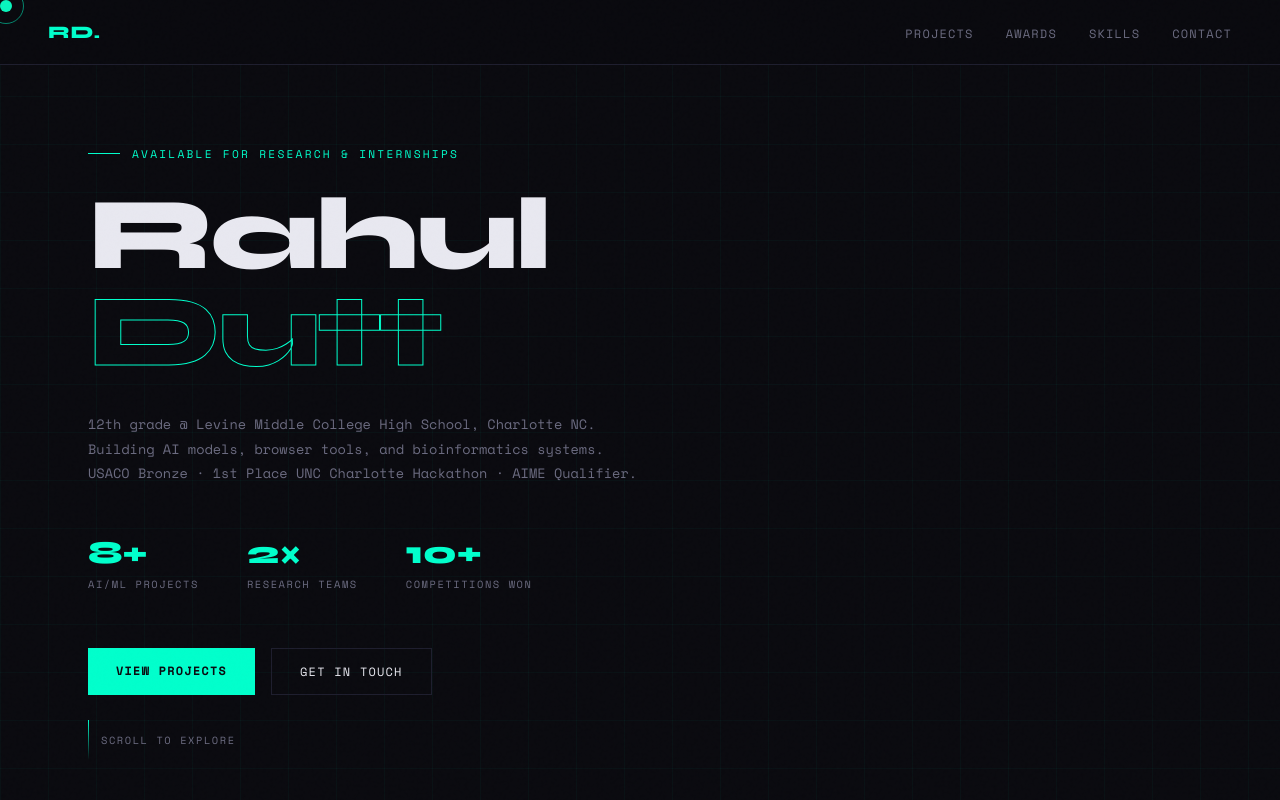
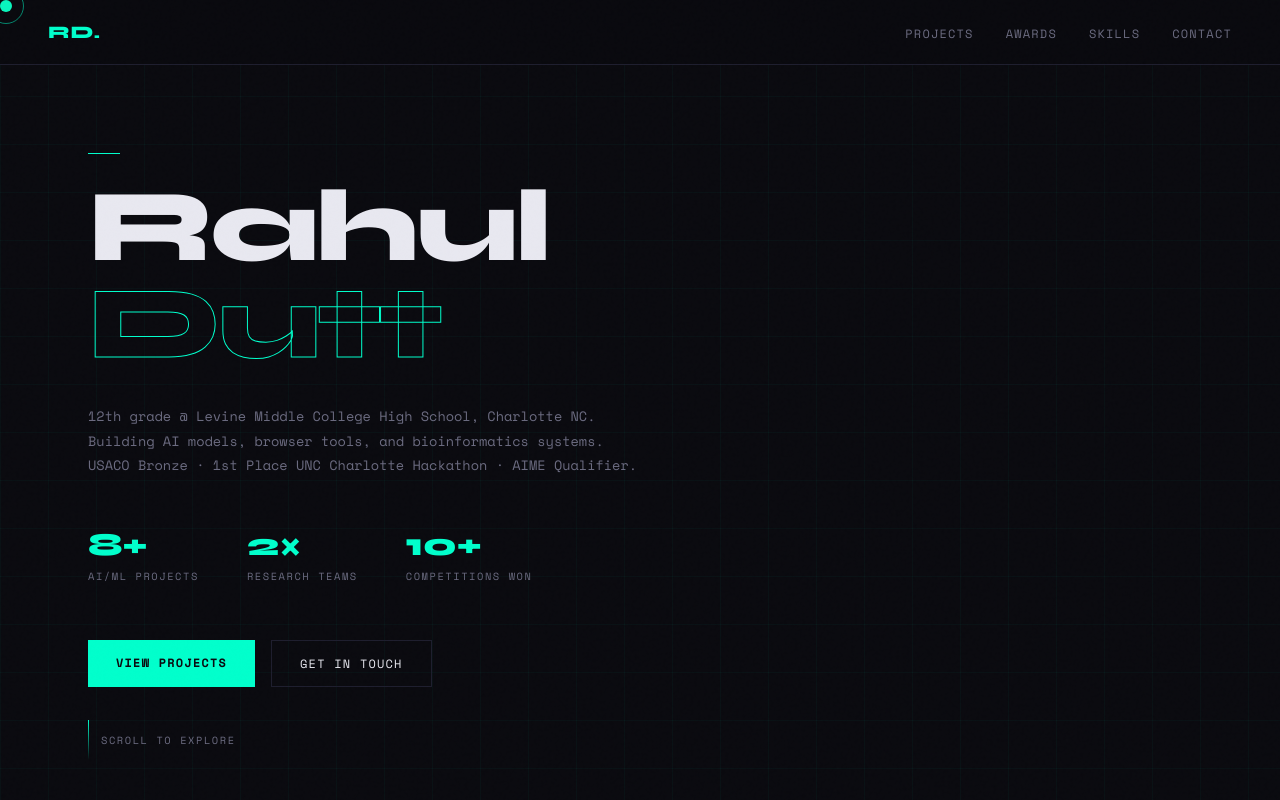
Before and after one commit to rdutt2008/rdutt2008.github.io, a plain HTML site: page index.html in a window 1280 px wide. Shown: the top 800 px of the page. Drawn offline with nearby package versions, Linux system fonts and the light colour scheme.

Commit message:
Remove hero-tag text from index.html
Removed the text 'Available for research & internships' from the hero section.

```diff
--- a/index.html
+++ b/index.html
@@ -583,7 +583,7 @@
 </nav>
 
 <div class="hero">
-  <div class="hero-tag">Available for research & internships</div>
+  <div class="hero-tag"></div>
   <h1>
     <span class="line-1">Rahul</span>
     <span class="line-2">Dutt</span>
```
